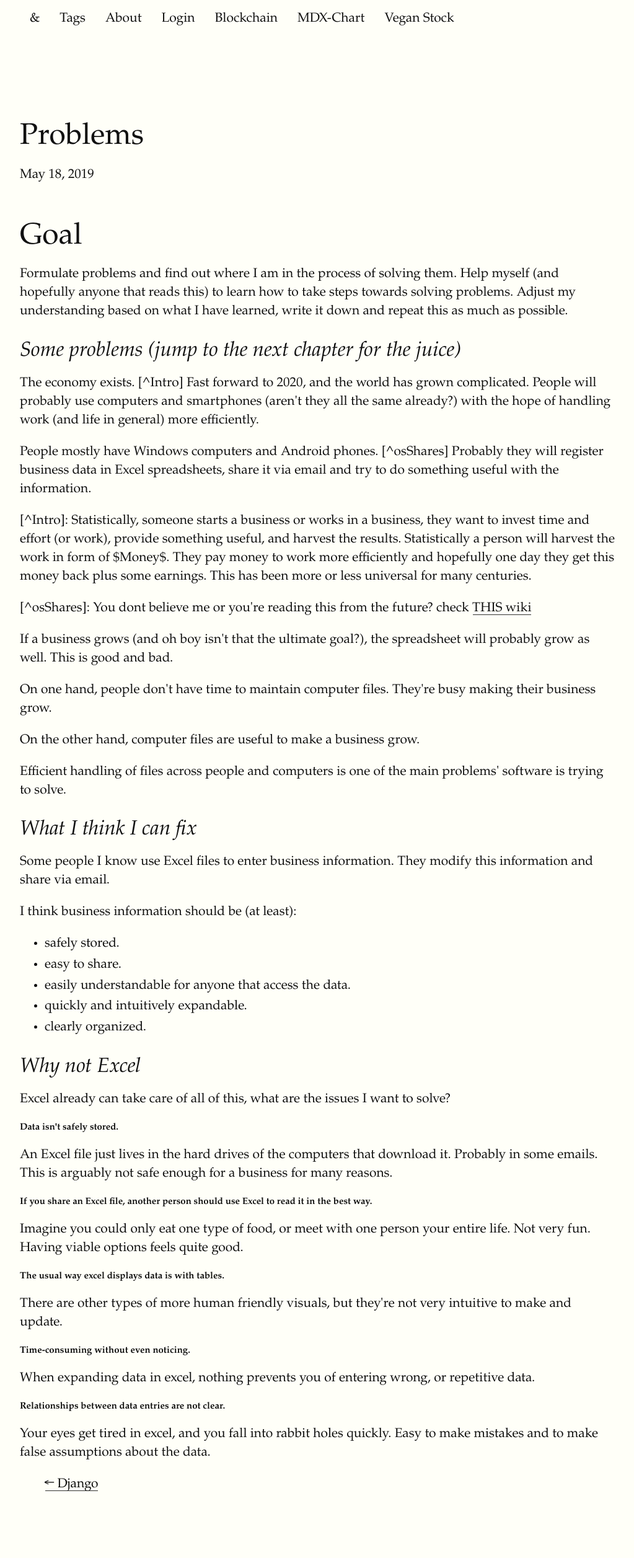
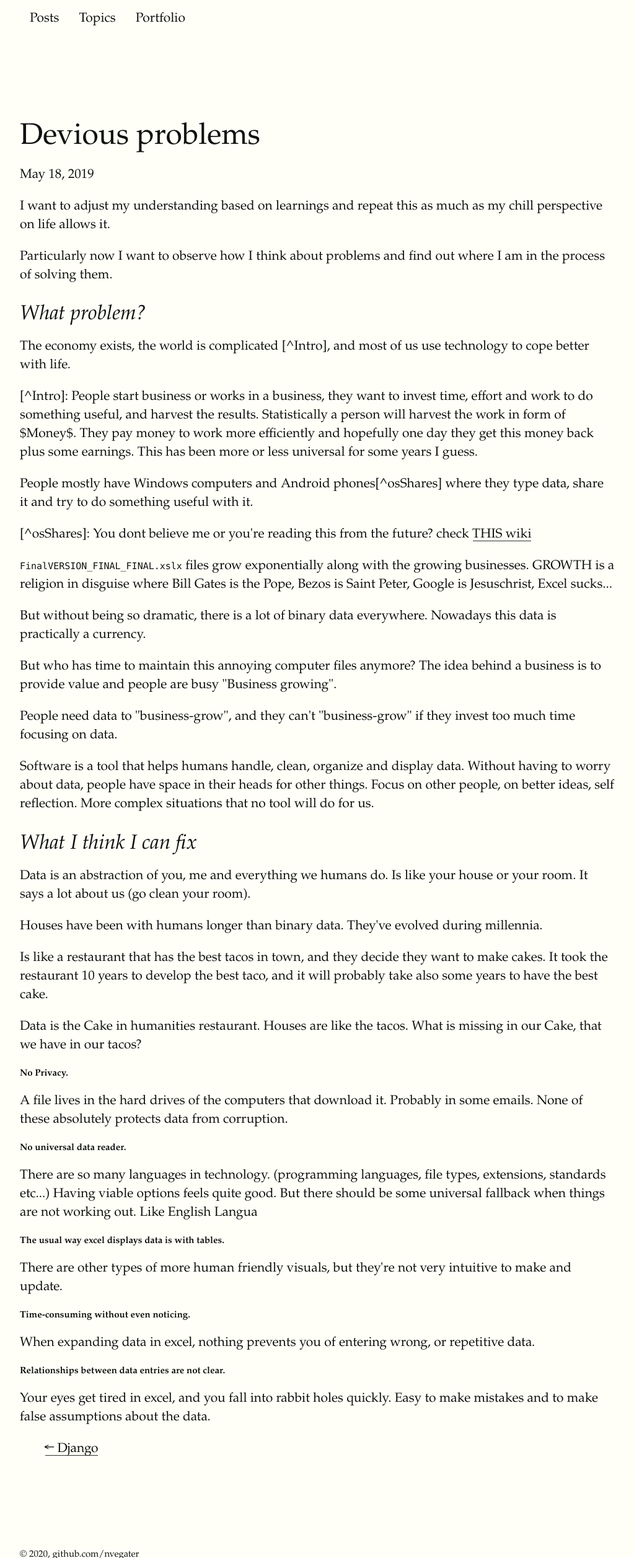
Before and after one commit to nvegater/nvegater.me, a Gatsby site: page /puzzle/ in a window 1280 px wide. Shown: the top 2513 px of the page at 62% size, without its empty margins (128-1151 px from the left). Built offline with nearby package versions, Linux system fonts and the light colour scheme; Gatsby itself is replaced by a stand-in of ours; some packages are replaced by stand-ins of ours; a web font is replaced by a local one.

Commit message:
minimized prod branch

```diff
--- a/content/posts/puzzle.md
+++ b/content/posts/puzzle.md
@@ -1,5 +1,5 @@
 ---
-title: Problems
+title: Devious problems
 date: '2019-05-18'
 published: true
 layout: post
@@ -7,62 +7,67 @@ tags: ['django', 'graphql', 'react', 'postgres']
 category: example
 ---
 
-# Goal
+I want to adjust my understanding based on learnings and
+repeat this as much as my chill perspective on life allows it.
 
-Formulate problems and find out where I am in the process of solving them.
-Help myself (and hopefully anyone that reads this) to learn how to take steps towards solving problems.
-Adjust my understanding based on what I have learned, write it down and repeat this as much as possible.
+Particularly now I want to observe how I think about problems and
+find out where I am in the process of solving them.
 
+## What problem?
 
-## Some problems (jump to the next chapter for the juice)
+The economy exists, the world is complicated [^Intro], and
+most of us use technology to cope better with life.
 
-The economy exists. [^Intro] Fast forward to 2020, and the world has grown complicated.
-People will probably use computers and smartphones (aren't they all the same already?)
-with the hope of handling work (and life in general)
-more efficiently.
+[^Intro]: People start business or works in a business, they want to invest time, effort and work to do something useful, and harvest the results. Statistically a person will harvest the work in form of $Money$. They pay money to work more efficiently and hopefully one day they get this money back plus some earnings. This has been more or less universal for some years I guess.
 
-People mostly have Windows computers and Android phones. [^osShares]
-Probably they will register business data in Excel spreadsheets, share it via email
-and try to do something useful with the information.
-
-[^Intro]: Statistically, someone starts a business or works in a business, they want to invest time and effort (or work), provide something useful, and harvest the results. Statistically a person will harvest the work in form of $Money$. They pay money to work more efficiently and hopefully one day they get this money back plus some earnings. This has been more or less universal for many centuries.
+People mostly have Windows computers and Android phones[^osShares] where they type data,
+share it and try to do something useful with it.
 
 [^osShares]: You dont believe me or you're reading this from the future? check [THIS wiki](https://en.wikipedia.org/wiki/Usage_share_of_operating_systems)
 
-If a business grows (and oh boy isn't that the ultimate goal?), the spreadsheet will probably grow as well.
-This is good and bad.
+`FinalVERSION_FINAL_FINAL.xslx` files grow exponentially along with the growing businesses.
+GROWTH is a religion in disguise where
+Bill Gates is the Pope,
+Bezos is Saint Peter,
+Google is Jesuschrist,
+Excel sucks...
 
-On one hand, people don't have time to maintain computer files.
-They're busy making their business grow.
+But without being so dramatic, there is a lot of binary data everywhere.
+Nowadays this data is practically a currency.
 
-On the other hand, computer files are useful to make a business grow.
+But who has time to maintain this annoying computer files anymore?
+The idea behind a business is to provide value and people are busy "Business growing".
 
-Efficient handling of files across people and computers
-is one of the main problems' software is trying to solve.
+People need data to "business-grow", and they can't "business-grow" if they invest too much time focusing on data.
+
+Software is a tool that helps humans handle, clean, organize and display data.
+Without having to worry about data, people have space in their heads for other things.
+Focus on other people, on better ideas, self reflection.
+More complex situations that no tool will do for us.
 
 ## What I think I can fix
 
-Some people I know use Excel files to enter business information.
-They modify this information and share via email.
+Data is an abstraction of you, me and everything we humans do.
+Is like your house or your room. It says a lot about us (go clean your room).
 
-I think business information should be (at least):
-* safely stored.
-* easy to share.
-* easily understandable for anyone that access the data.
-* quickly and intuitively expandable.
-* clearly organized.
+Houses have been with humans longer than binary data.
+They've evolved during millennia.
 
-## Why not Excel
+Is like a restaurant that has the best tacos in town, and they decide they want to make cakes.
+It took the restaurant 10 years to develop the best taco,
+and it will probably take also some years to have the best cake.
 
-Excel already can take care of all of this, what are the issues I want to solve?
+Data is the Cake in humanities restaurant. Houses are like the tacos.
+What is missing in our Cake, that we have in our tacos?
 
-#### Data isn't safely stored.
-An Excel file just lives in the hard drives of the computers that download it.
-Probably in some emails. This is arguably not safe enough for a business for many reasons.
+#### No Privacy.
+A file lives in the hard drives of the computers that download it.
+Probably in some emails. None of these absolutely protects data from corruption.
 
-#### If you share an Excel file, another person should use Excel to read it in the best way.
-Imagine you could only eat one type of food, or meet with one person your entire life.
-Not very fun. Having viable options feels quite good.
+#### No universal data reader.
+There are so many languages in technology. (programming languages, file types, extensions, standards etc...)
+Having viable options feels quite good. But there should be some universal fallback when things are not working out.
+Like English Langua
 
 #### The usual way excel displays data is with tables.
 There are other types of more human friendly visuals, but they're not very intuitive to make and update.
--- a/gatsby-config.js
+++ b/gatsby-config.js
@@ -3,7 +3,7 @@
 module.exports = {
   siteMetadata: { // This will be accessed via "graphqlQuery"
     title: 'Nvegater',
-    description: 'Homepage',
+    description: '',
     siteUrl: 'https://nvegater.com',
     author: {
       name: 'Nicolas Vega Terrazas',
--- a/src/components/Layout.tsx
+++ b/src/components/Layout.tsx
@@ -39,25 +39,13 @@ const Layout: FC<LayoutProps> = ({children, title}) => {
       <StyledNav className="navigation">
         <ul>
           <li>
-            <Link to={'/'}>&</Link>
+            <Link to={'/'}>Posts</Link>
           </li>
           <li>
-            <Link to={'/tags'}>Tags</Link>
+            <Link to={'/tags'}>Topics</Link>
           </li>
           <li>
-            <Link to={'/about'}>About</Link>
-          </li>
-          <li>
-            <Link to={'/login'}>Login</Link>
-          </li>
-          <li>
-            <Link to={'/blockchain'}>Blockchain</Link>
-          </li>
-          <li>
-            <Link to={'/Chart'}>MDX-Chart</Link>
-          </li>
-          <li>
-            <Link to={'/VeganStock'}>Vegan Stock</Link>
+            <Link to={'/about'}>Portfolio</Link>
           </li>
         </ul>
       </StyledNav>
--- a/src/pages/Chart.mdx
+++ b/src/pages/Chart.mdx
@@ -1,5 +1,5 @@
 ---
-title: Chart
+title: MDX
 date: '2019-05-02'
 tags: ['recharts', 'mdx', 'gatsby']
 ---
--- a/src/utils/auth.ts
+++ /dev/null
@@ -1,132 +0,0 @@
-import Auth0js, {WebAuth} from 'auth0-js';
-/*
-
-Gatsby (single page app, no backend) --> rjson webtoken directly using:
-olaf 2.0 flow called: implicit, it gives us in the query string parameters:
--id_token
--access token
-- and whatever else we request
-
-if we were building a traditional web application (not a single page app)
-we would use 'code' instead of 'token'
-the 'code' would be an authorization string that then we would exchange for tokens
-token (to make calls for API): Access token, we do use this to talk to an API
-id_token (for the client to display stuff):  Just about an specific user. no protected resources.
-JSON webtoken that has just info about who the user is.
-
-*/
-const isBrowser = typeof window !== "undefined";
-
-// To speed things up, we’ll keep the profile stored unless the user logs out.
-// This prevents a flicker while the HTTP round-trip completes.
-let profile:boolean = false;
-
-const auth0:WebAuth | undefined = isBrowser? new Auth0js.WebAuth({
-  domain: process.env.AUTH0_DOMAIN?process.env.AUTH0_DOMAIN:'', //where to auth
-  clientID: process.env.AUTH0_CLIENTID?process.env.AUTH0_CLIENTID:'', // a token: check that im Legit
-  redirectUri: process.env.AUTH0_CALLBACK?process.env.AUTH0_CALLBACK:'', // where to send when shit goes down
-  responseType: 'token id_token',
-  scope: 'openid profile email',
-}) : undefined;
-
-interface Tokens {
-  idToken: string | undefined;
-  accessToken: string | undefined;
-  expiresAt: number | undefined;
-}
-
-let tokens:Tokens = {
-  idToken: undefined,
-  accessToken: undefined,
-  expiresAt: undefined
-}
-
-export const login = () => {
-  if (auth0!==undefined) {
-    auth0.authorize();
-  } else {
-    console.log("Problem while logging in. auth0 was probably used during build proccess. This is not possible in Gatsby")
-  }
-}
-
-export const logout = () => {
-  if (!isBrowser) {
-    console.log("Not Browser")
-    return;
-  }
-  localStorage.setItem('isLoggedIn','false');
-  profile = false;
-
-  //const { protocol, host } = window.location;
-  //const returnTo = `${protocol}//${host}`;
-  const returnTo = `http://localhost:8000/logout`;
-
-  auth0?.logout({
-    returnTo,
-  });
-}
-
-const setSession = (callback:any) => (err:any,auth0Result:any) => {
-  // This is to store id and access Token in memory. This is more secure than persisting tokens
-  if (!isBrowser) {
-    console.log("Not Browser")
-    return;
-  }
-  if (err){
-    console.error(err);
-    callback();
-  }
-
-  // ParseHash extracted Access and Id Token from query string params (from the hashfragment in the url)
-  if(auth0Result && auth0Result.accessToken && auth0Result.idToken){
-    let expiresAt = auth0Result.expiresIn * 1000 + new Date().getTime();
-
-    tokens.idToken = auth0Result.idToken;
-    tokens.accessToken = auth0Result.accessToken;
-    tokens.expiresAt = expiresAt;
-
-    profile = auth0Result.idTokenPayload;
-    localStorage.setItem('isLoggedIn', 'true');
-    callback();
-  }
-};
-
-export const silentAuth = (callback:any) => {
-  if (!isBrowser) {
-    console.log("Not Browser")
-    return;
-  }
-  if (!isAuthenticated()) return callback();
-  auth0?.checkSession({}, setSession(callback));
-};
-
-export const isAuthenticated = () => {
-  if (!isBrowser) {
-    console.log("Not Browser")
-    return;
-  }
-
-  return localStorage.getItem('isLoggedIn') === 'true';
-};
-
-export const handleAuthentication = (callback = () => {}) => {
-  if (!isBrowser) {
-    console.log("Not Browser")
-    return;
-  }
-  auth0?.parseHash(setSession(callback));
-};
-
-export const getAccessToken = () => {
-  if (!isBrowser) {
-    return '';
-  }
-
-  return tokens.accessToken;
-};
-
-export const getUserInfo = () => {
-  if (profile) {
-    return profile;
-  }
-};
```
Also changed, not shown: src/components/block.tsx (deleted, +0 -36 lines), src/components/blockchaindisplay.tsx (deleted, +0 -49 lines), src/pages/VeganStock.tsx (deleted, +0 -51 lines), src/pages/account.tsx (deleted, +0 -48 lines), src/pages/blockchain.tsx (deleted, +0 -67 lines), src/pages/callback.tsx (deleted, +0 -17 lines), src/pages/login.tsx (deleted, +0 -27 lines), src/pages/logout.tsx (deleted, +0 -23 lines), 1 other file.
